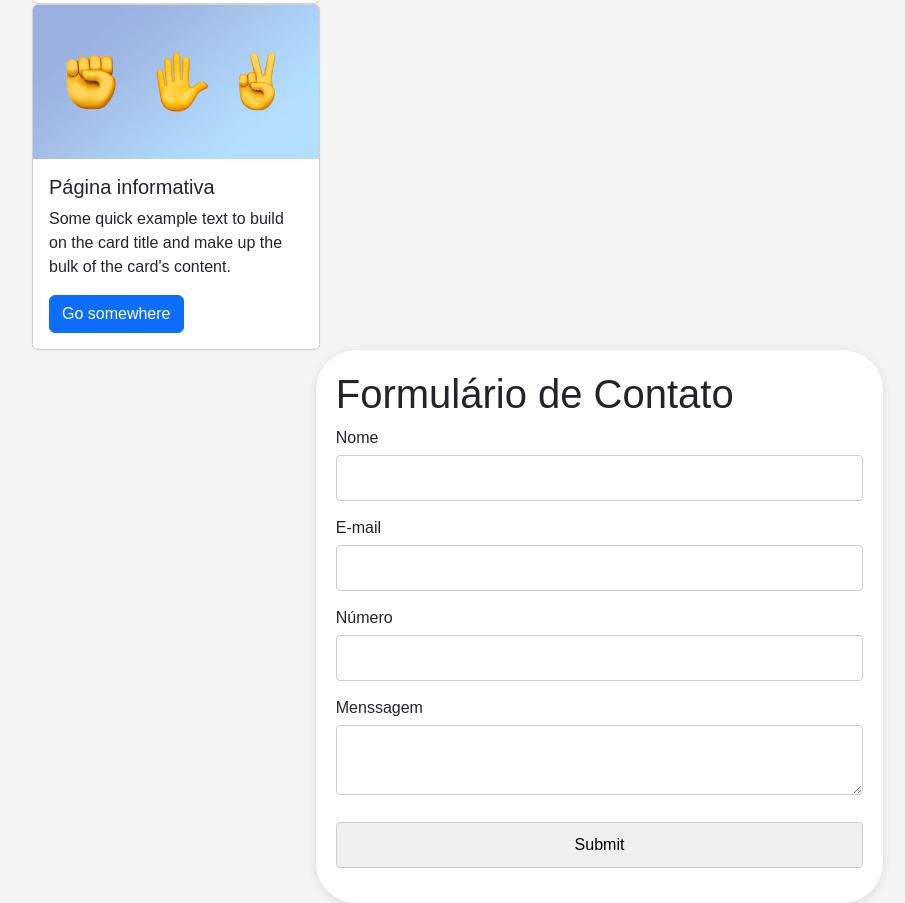
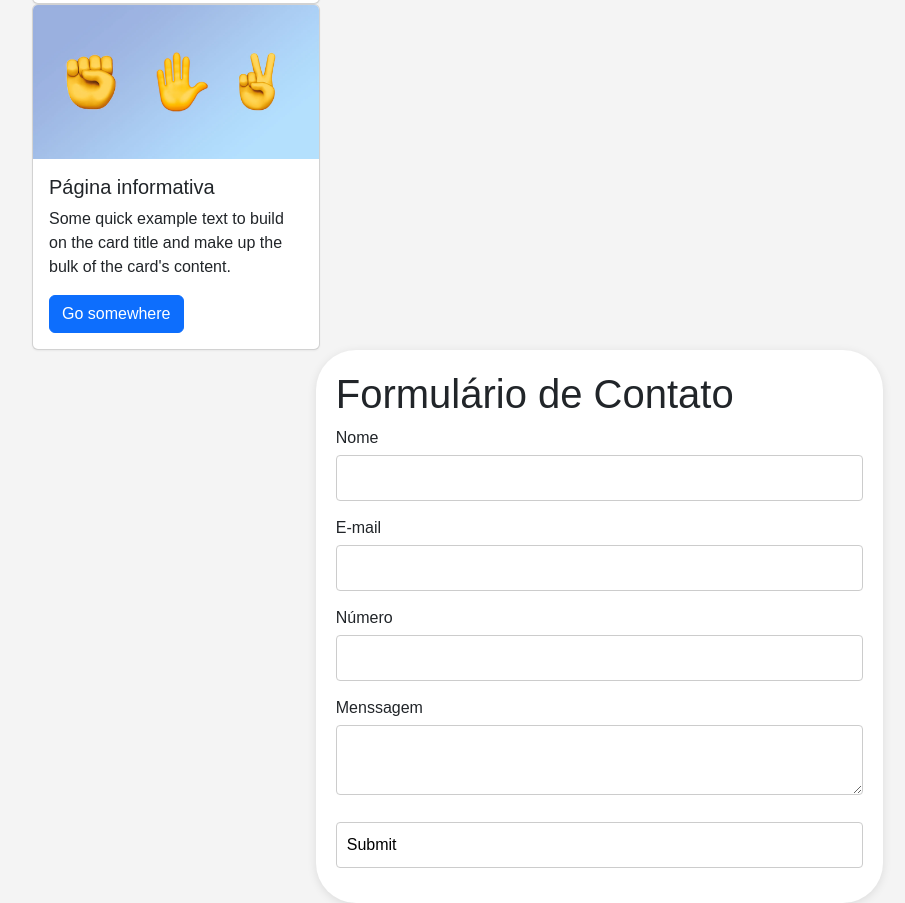
Before and after one commit to Lunx069u/primeiro, a plain HTML site: page index.html in a window 1280 px wide. Shown: the part 876-1779 px from the top of the page, without its empty margins (38-943 px from the left). Drawn offline with nearby package versions, Linux system fonts and the light colour scheme.

Commit message:
Update index.html

```diff
--- a/index.html
+++ b/index.html
@@ -111,7 +111,7 @@
         <input type="hidden" name="replyTo" value="@"> <!-- Optional -->
         <!-- If you want form to redirect to a specific url after submission -->
         <input type="hidden" name="redirectTo" value="https://example.com/contact/success"> <!-- Optional -->
-        <input type="submit" value="Submit" />
+        <input type="Enviar" value="Submit" />
     </form>
 </div>
 
```
